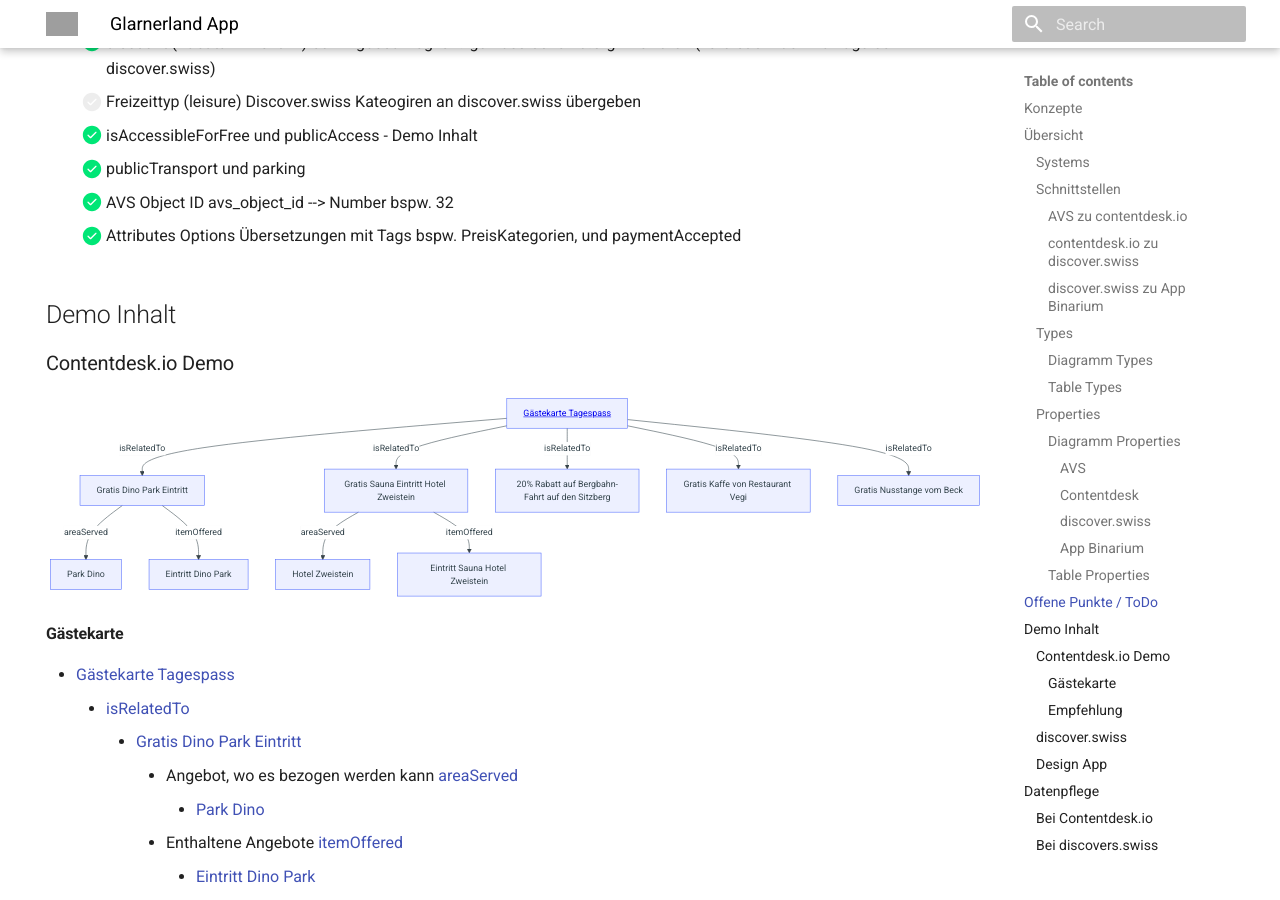
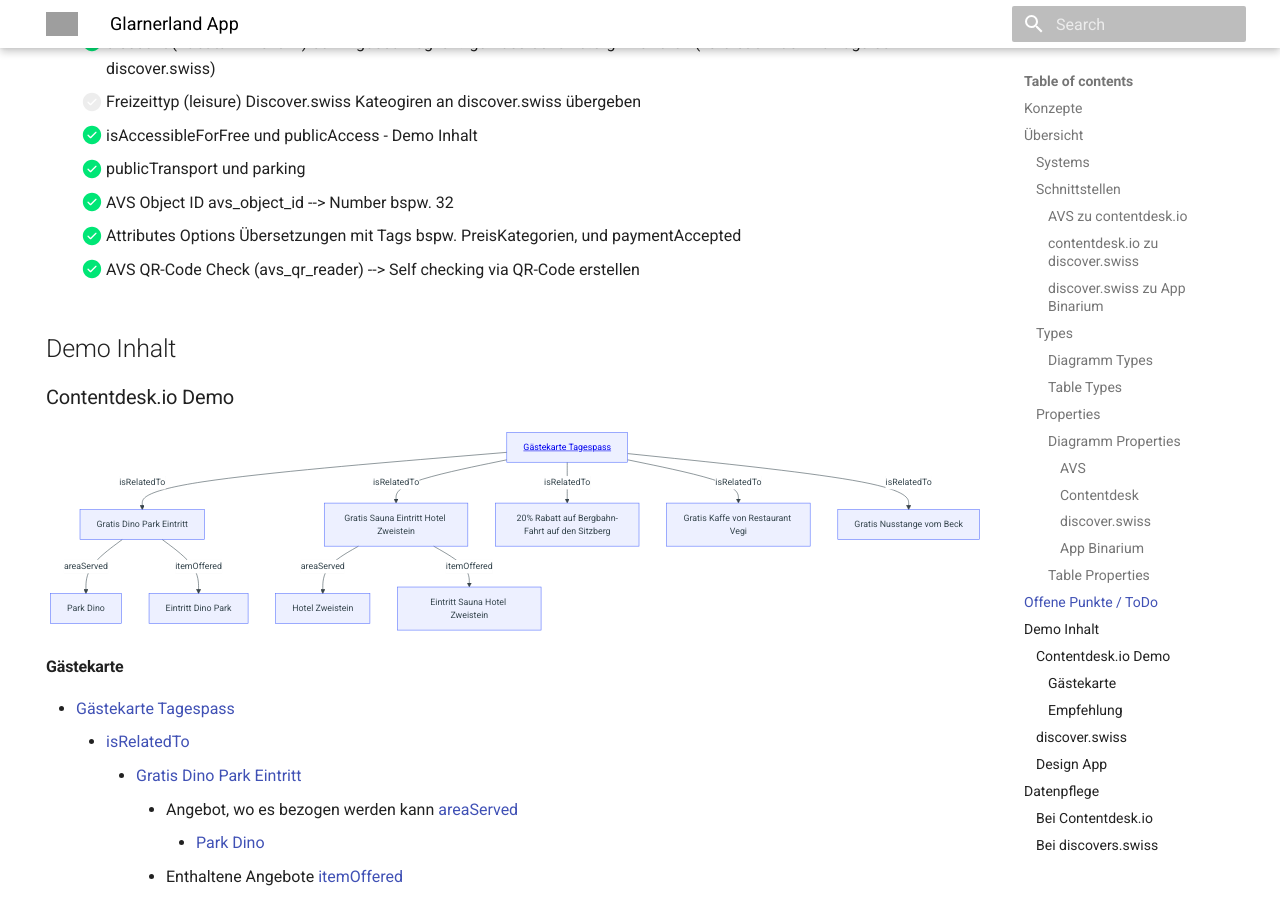
Before and after one commit to tsolenthaler/docs.contentdesk.io, an MkDocs documentation site: the page built from docs/projects/glarnerlandApp.md, in a window 1280 px wide and 900 px high, scrolled down 6624 px. Built offline with MkDocs 1.6.1 and Material for MkDocs 9.7.7, drawn with Linux system fonts in a browser that asks for light colours; grey boxes are pictures that could not be loaded.

Commit message:
Update glarnerlandApp.md: Mark additional tasks as completed and add AVS QR-Code Check

```diff
--- a/docs/projects/glarnerlandApp.md
+++ b/docs/projects/glarnerlandApp.md
@@ -271,8 +271,8 @@
     * [x] Zuweistung an Projekt bspw. vgl-app
     * [x] Tags für 20% oder Gratis, etc. bei discover.swiss pflegen
     * [x] Kampagnen-Tags für Empfehlung-Liste --> definieren der Tags notwendig (Bspw. Ausflugsziele (life-excursions))
-    * [ ] Klassifikation / Kategorie werde nicht übernommen
-    * [ ] Öffnungszeiten mit Zeitzonen werden nicht korrekt übernommen
+    * [x] Klassifikation / Kategorie werde nicht übernommen
+    * [x] Öffnungszeiten mit Zeitzonen werden nicht korrekt übernommen
     * [x] Call to Action Button und Link für App (+ Webseite) übernehmen
     * [ ] Skilifte testen
     * [ ] Langlaufloipen testen --> Poi mit Pfad/Strecke/Weg
@@ -293,6 +293,7 @@
     * [x] publicTransport und parking
     * [x] AVS Object ID avs_object_id --> Number bspw. 32
     * [x] Attributes Options Übersetzungen mit Tags bspw. PreisKategorien, und paymentAccepted
+    * [x] AVS QR-Code Check (avs_qr_reader) --> Self checking via QR-Code erstellen
 
 
 ## Demo Inhalt
```
